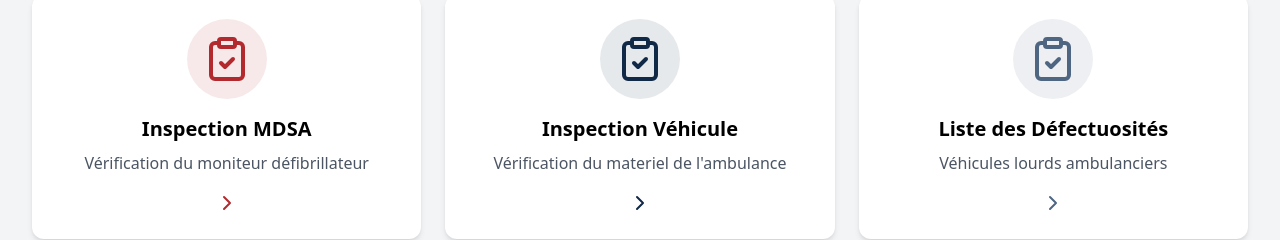
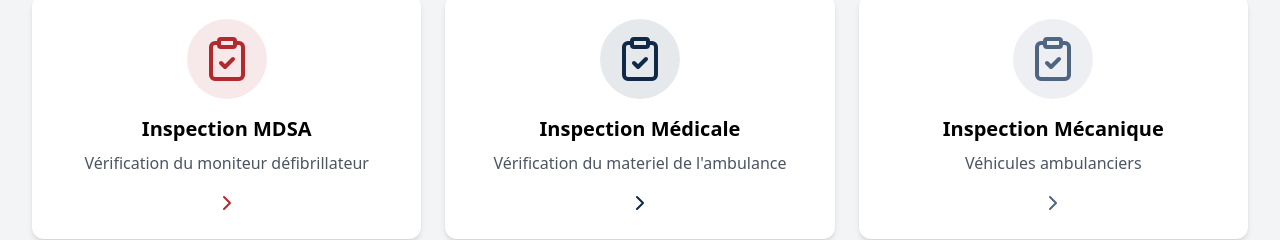
Before and after one commit to aujo18/formsalpha, a React (Vite) app: page / in a window 1280 px wide. Shown: the part 133-373 px from the top of the page. Built offline with nearby package versions, Linux system fonts and the light colour scheme.

Commit message:
update titles

```diff
--- a/src/App.tsx
+++ b/src/App.tsx
@@ -1871,7 +1871,7 @@ function App() {
             <div className="bg-[#102947]/10 p-4 rounded-full mb-4">
               <ClipboardCheck size={48} className="text-[#102947]" />
             </div>
-            <h2 className="text-xl font-semibold mb-2">Inspection Véhicule</h2>
+            <h2 className="text-xl font-semibold mb-2">Inspection Médicale</h2>
             <p className="text-gray-600 text-center">Vérification du materiel de l'ambulance</p>
             <ChevronRight className="mt-4 text-[#102947]" />
           </button>
@@ -1883,8 +1883,8 @@ function App() {
             <div className="bg-[#4f6683]/10 p-4 rounded-full mb-4">
               <ClipboardCheck size={48} className="text-[#4f6683]" />
             </div>
-            <h2 className="text-xl font-semibold mb-2">Liste des Défectuosités</h2>
-            <p className="text-gray-600 text-center">Véhicules lourds ambulanciers</p>
+            <h2 className="text-xl font-semibold mb-2">Inspection Mécanique</h2>
+            <p className="text-gray-600 text-center">Véhicules ambulanciers</p>
             <ChevronRight className="mt-4 text-[#4f6683]" />
           </button>
         </div>
@@ -2206,14 +2206,14 @@ function App() {
     );
   }
 
-  // Formulaire 2: Inspection Véhicule
+  // Formulaire 2: Inspection Médicale
   if (currentForm === 'form2') {
     return (
       <div className="min-h-screen bg-gray-100 p-4 md:p-6">
         <header className="bg-[#102947] text-white p-4 rounded-lg shadow-md flex items-center justify-between mb-6">
           <div className="flex items-center">
             <img src="https://res.cloudinary.com/dxyvj8rka/image/upload/f_auto,q_auto/v1/cambi/iazjhbzvu6dv5fad398u" alt="Logo CAMBI" className="h-8 mr-2 filter brightness-0 invert" />
-            <h1 className="text-xl font-bold">Inspection Véhicule</h1>
+            <h1 className="text-xl font-bold">Inspection Médicale</h1>
           </div>
           <button onClick={goBack} className="flex items-center text-white">
             <ChevronLeft size={20} /> Retour
@@ -2512,14 +2512,14 @@ function App() {
     );
   }
 
-  // Formulaire 3: Liste des Défectuosités
+  // Formulaire 3: Inspection Mécanique
   if (currentForm === 'form3') {
     return (
       <div className="min-h-screen bg-gray-100 p-4 md:p-6">
         <header className="bg-[#4f6683] text-white p-4 rounded-lg shadow-md flex items-center justify-between mb-6">
           <div className="flex items-center">
             <img src="https://res.cloudinary.com/dxyvj8rka/image/upload/f_auto,q_auto/v1/cambi/iazjhbzvu6dv5fad398u" alt="Logo CAMBI" className="h-8 mr-2 filter brightness-0 invert" />
-            <h1 className="text-xl font-bold">Liste des Défectuosités</h1>
+            <h1 className="text-xl font-bold">Inspection Mécanique</h1>
           </div>
           <button onClick={goBack} className="flex items-center text-white">
             <ChevronLeft size={20} /> Retour
```
